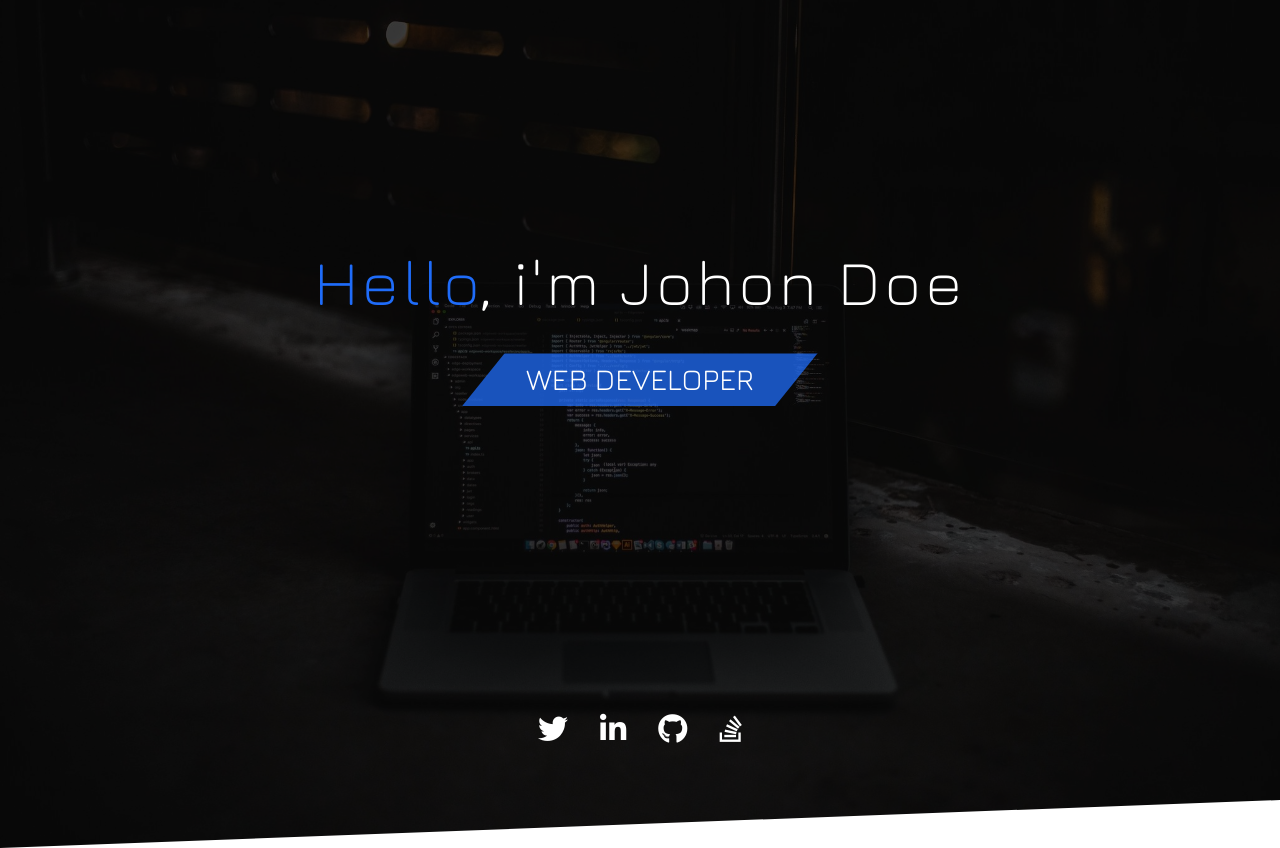
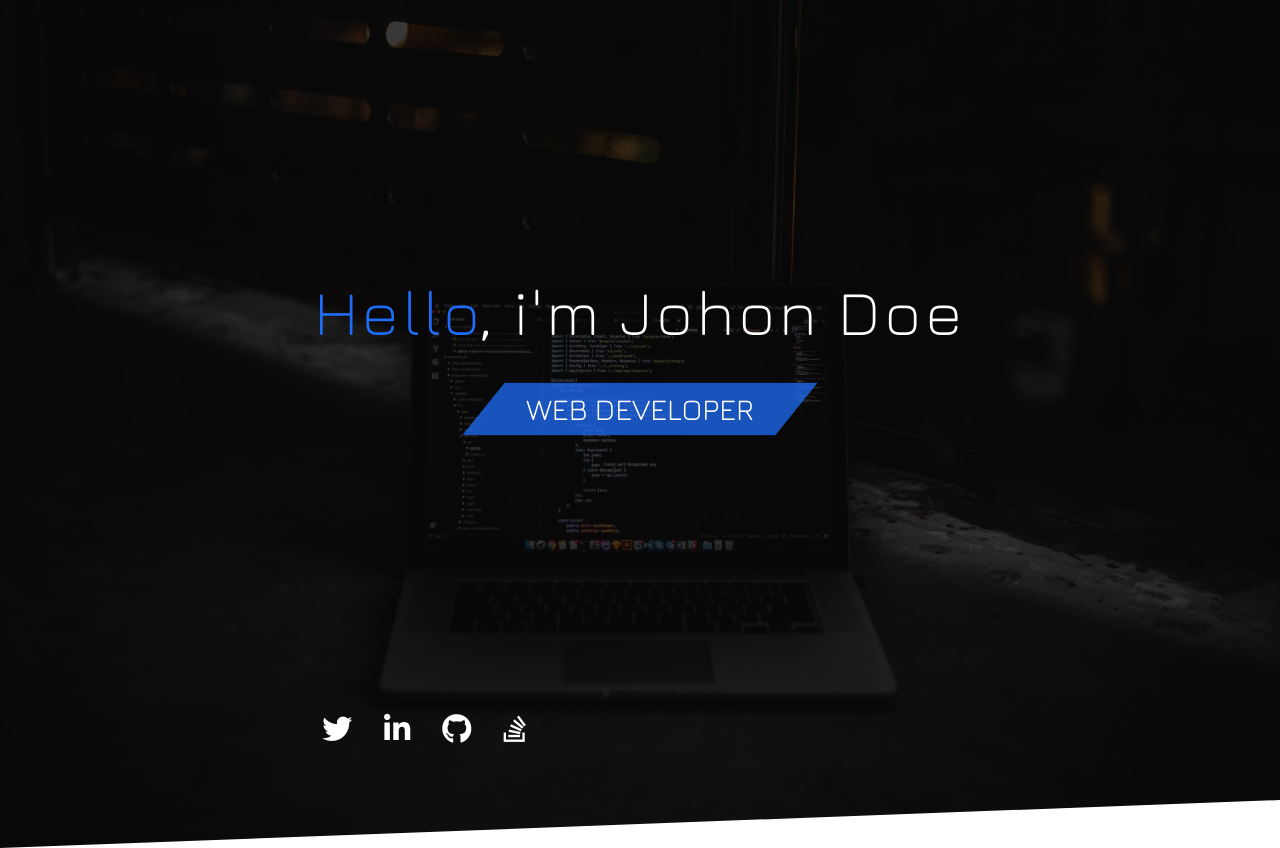
Before and after one commit to gonzalomansilla/Portfolio, a Vue app: page / in a window 1280 px wide. Built offline with nearby package versions, Linux system fonts and the light colour scheme.

Commit message:
refact: Estructura del Header

```diff
--- a/src/components/Header.vue
+++ b/src/components/Header.vue
@@ -2,9 +2,10 @@
   <header class="relative w-full h-screen mb-12 font-header">
     <div class="header__img absolute top-0 w-full h-screen"></div>
 
-    <div class="header__content grid grid-rows-2 gap-8 h-screen">
+    <div class="header__content h-screen justify-center items-center">
+      <div class="content__text grid grid-flow-row gap-8 content-center">
         <h1
-        class="text-5xl sm:text-6xl self-end text-center text-white font-light tracking-wider leading-tight"
+          class="text-5xl sm:text-6xl text-center text-white font-light tracking-wider leading-tight"
         >
           <span class="text-primary">Hello</span>
           <span class="">, i'm </span>
@@ -12,8 +13,11 @@
         </h1>
 
         <h1
-        class="text__profession relative self-start ss:w-auto px-12 py-1 sm:px-16 text-2xl sm:text-3xl text-center text-white"
-      >WEB DEVELOPER</h1>
+          class="text__profession relative px-12 py-1 sm:px-16 text-2xl sm:text-3xl text-center text-white"
+        >
+          WEB DEVELOPER
+        </h1>
+      </div>
 
       <IconsList class="mb-12"></IconsList>
     </div>
@@ -53,16 +57,20 @@ export default {
 }
 
 /* LAYOUT */
-.header__content {
-  justify-items: center;
-}
-
 .header__img {
   height: calc(100% + theme('spacing.12'));
 }
 
+.header__content {
+  display: grid;
+  grid-template-rows: 1fr auto;
+
+  & .content__text {
+    justify-items: center;
+
     .text__profession {
       min-width: 264px;
+      max-width: max-content;
 
       &::before {
         position: absolute;
@@ -75,4 +83,7 @@ export default {
         height: 100%;
       }
     }
+  }
+}
+
 </style>
```
Lines whose indentation alone changed are shown as unchanged.
